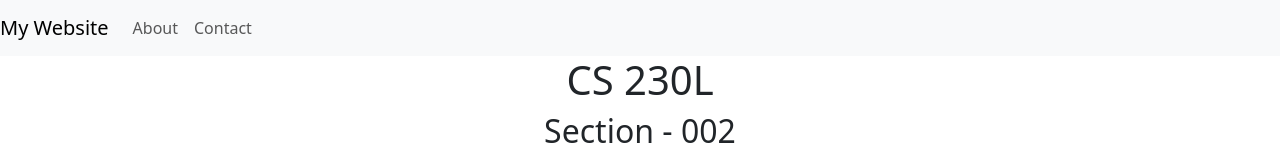
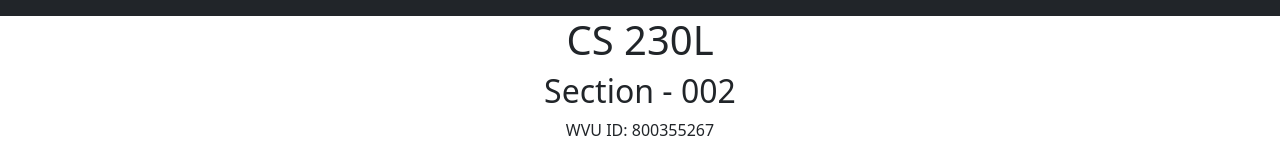
Before and after one commit to Eb00021/CS230L-Lab-8, a React (Create React App) app: page / in a window 1280 px wide. Shown: the top 160 px of the page. Built offline with nearby package versions, Linux system fonts and the light colour scheme.

Commit message:
change nav

```diff
--- a/src/navbar.js
+++ b/src/navbar.js
@@ -2,21 +2,7 @@ import React from 'react';
 
 function Navbar() {
   return (
-    <nav className="navbar navbar-expand-lg navbar-light bg-light">
-      <a className="navbar-brand" href="/">My Website</a>
-      <button className="navbar-toggler" type="button" data-toggle="collapse" data-target="#navbarNav" aria-controls="navbarNav" aria-expanded="false" aria-label="Toggle navigation">
-        <span className="navbar-toggler-icon"></span>
-      </button>
-      <div className="collapse navbar-collapse" id="navbarNav">
-        <ul className="navbar-nav">
-          <li className="nav-item">
-            <a className="nav-link" href="/about">About</a>
-          </li>
-          <li className="nav-item">
-            <a className="nav-link" href="/contact">Contact</a>
-          </li>
-        </ul>
-      </div>
+    <nav class="navbar navbar-dark bg-dark">
     </nav>
   );
 }
```
